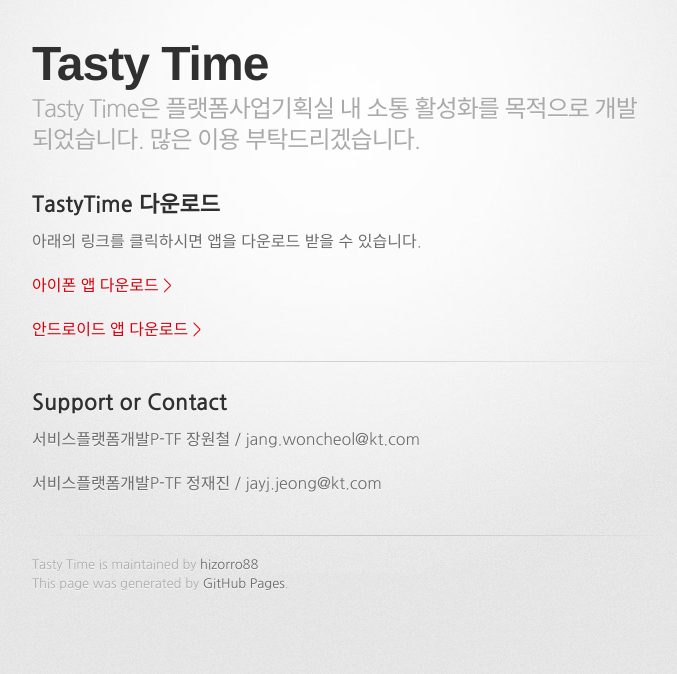
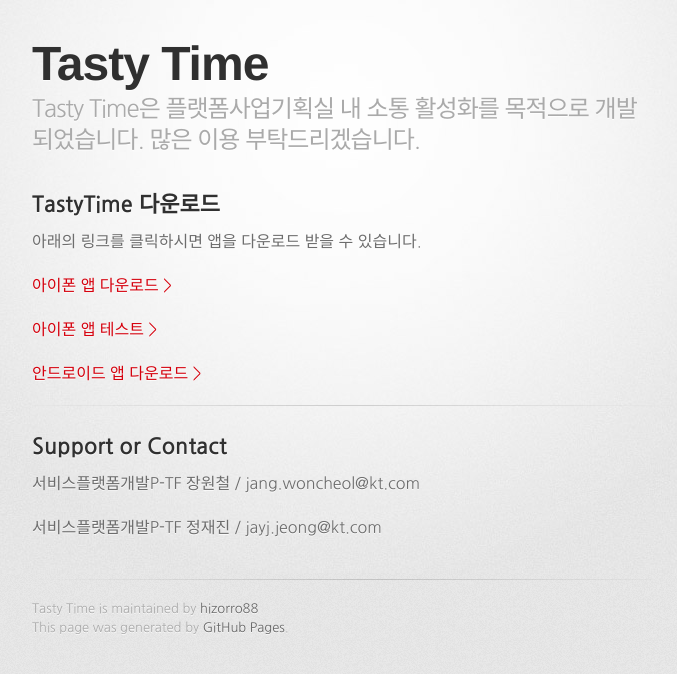
Before and after one commit to hizorro88/TastyTime, a Jekyll site: the page built from index.md, in a window 1280 px wide. Shown: the top 674 px of the page, without its empty margins (298-975 px from the left). Built offline with Jekyll 4.4.1, drawn with Linux system fonts in a browser that asks for light colours; some web fonts are replaced; our own code applies the rules of GitHub Pages for plain Markdown files.

Commit message:
iphone test

```diff
--- a/_layouts/default.html
+++ b/_layouts/default.html
@@ -47,6 +47,8 @@
 
           <p><a href="itms-services://?action=download-manifest&url=https://dl.dropboxusercontent.com/s/eqlyvbh800lnyqw/TastyTime.plist">아이폰 앱 다운로드 ></a></p>
 
+          <p><a href="itms-services://?action=download-manifest&url=https://dl.dropboxusercontent.com/s/ct34e0s0w2zihmz/TastyTime.plist">아이폰 앱 테스트 ></a></p>
+
           {{ content }}
         </section>
 
```
